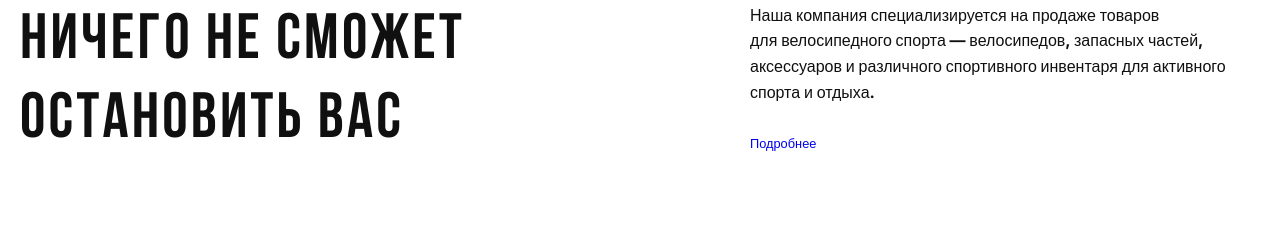
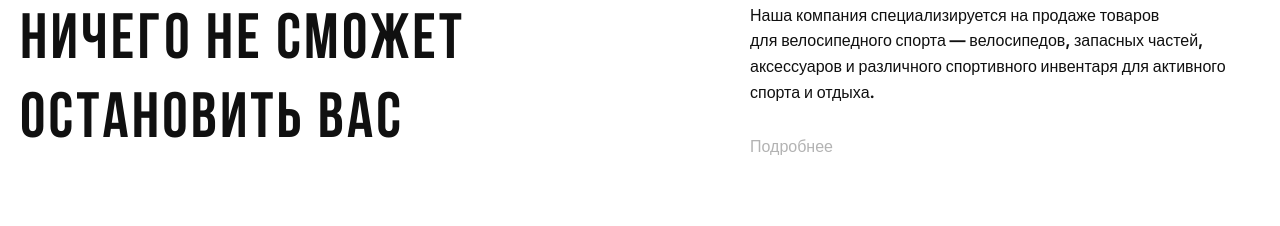
Before and after one commit to Svetlana2505/WB, a website built with Parcel: page src/index.html in a window 1280 px wide. Shown: the part 3276-3502 px from the top of the page. Built offline with nearby package versions, Linux system fonts and the light colour scheme.

Commit message:
fix style link

```diff
--- a/src/scss/components/_video.scss
+++ b/src/scss/components/_video.scss
@@ -28,7 +28,11 @@
     line-height: 1.6;
   }
 
-  small {
+  a {
+    font-family: var(--font-family);
+    font-weight: 500;
+    font-size: 16px;
+    line-height: 123%;
     color: var(--light-grey);
   }
 
```
